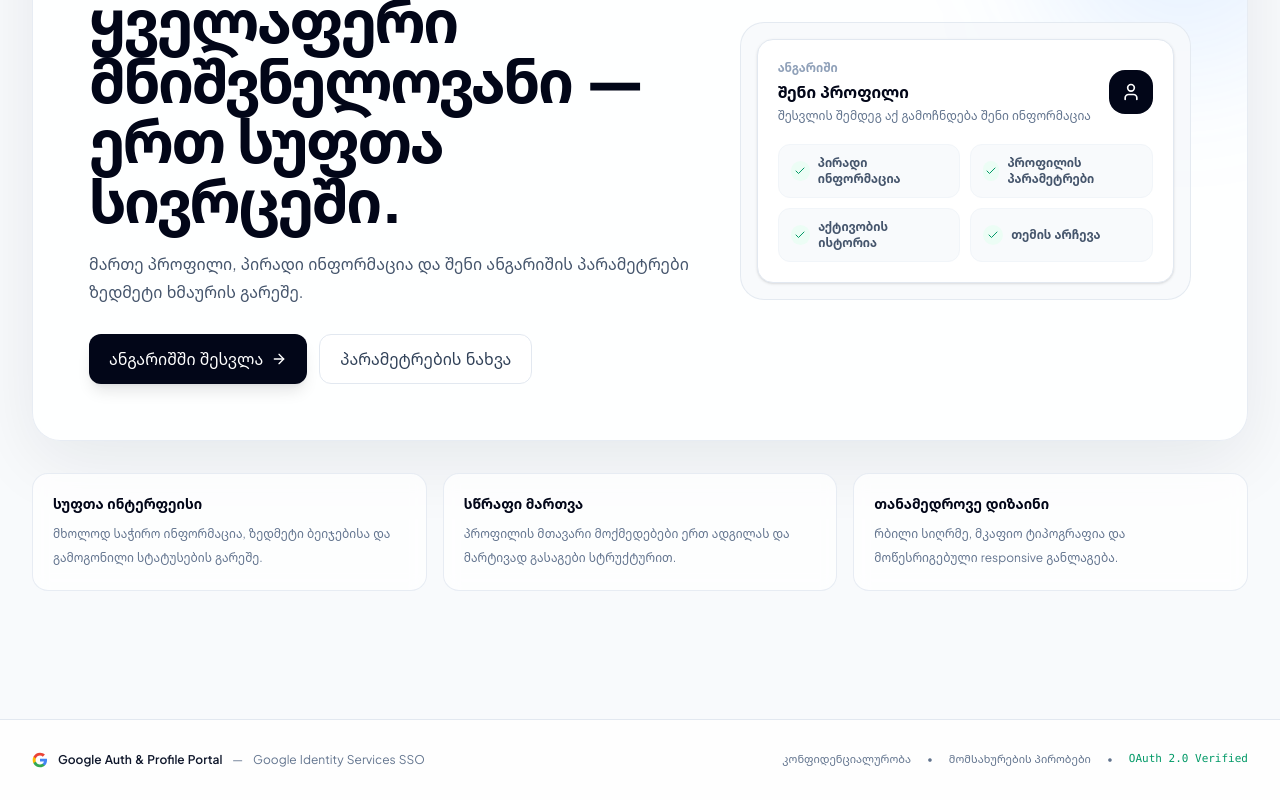
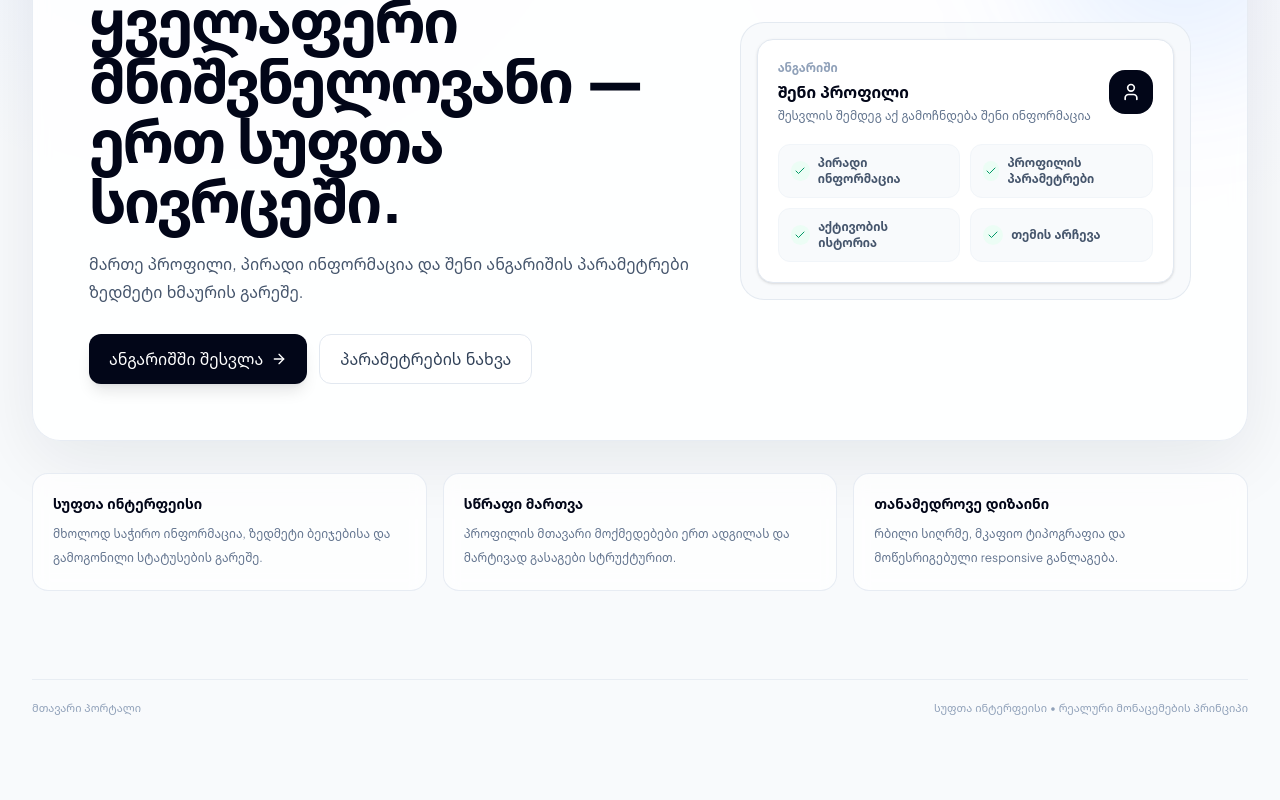
Before and after one commit to gbsdesign/mtavari-portali, a React (Vite) app: page / in a window 1280 px wide. Shown: the part 247-1047 px from the top of the page. After the commit the page ends 995 px from the top, so only its background shows below. Built offline with nearby package versions, Linux system fonts and the light colour scheme.

Commit message:
style: clean application shell and remove fake footer claims

```diff
--- a/src/App.tsx
+++ b/src/App.tsx
@@ -1,12 +1,11 @@
-import React, { useState, useEffect, Component, ErrorInfo, ReactNode } from 'react';
-import { AuthProvider, useAuth } from './context/AuthContext';
+import React, { Component, ErrorInfo, ReactNode, useEffect, useState } from 'react';
+import { AuthProvider } from './context/AuthContext';
 import { Navbar } from './components/Navbar';
 import { HomePage } from './components/HomePage';
 import { ProfilePage } from './components/ProfilePage';
 import { GoogleLoginModal } from './components/GoogleLoginModal';
-import { GoogleIcon } from './components/GoogleIcon';
 import { safeStorage } from './utils/storage';
-import { Shield, RefreshCw } from 'lucide-react';
+import { RefreshCw } from 'lucide-react';
 
 interface ErrorBoundaryProps {
   children: ReactNode;
@@ -14,90 +13,59 @@ interface ErrorBoundaryProps {
 
 interface ErrorBoundaryState {
   hasError: boolean;
-  error: Error | null;
 }
 
 class ErrorBoundary extends Component<ErrorBoundaryProps, ErrorBoundaryState> {
-  constructor(props: ErrorBoundaryProps) {
-    super(props);
-    this.state = { hasError: false, error: null };
-  }
+  state: ErrorBoundaryState = { hasError: false };
 
-  static getDerivedStateFromError(error: Error): ErrorBoundaryState {
-    return { hasError: true, error };
+  static getDerivedStateFromError(): ErrorBoundaryState {
+    return { hasError: true };
   }
 
   componentDidCatch(error: Error, errorInfo: ErrorInfo) {
-    console.error('App ErrorBoundary caught error:', error, errorInfo);
+    console.error('Application error:', error, errorInfo);
   }
 
   render() {
     if (this.state.hasError) {
       return (
-        <div className="min-h-screen bg-slate-50 dark:bg-slate-950 text-slate-900 dark:text-white flex items-center justify-center p-6">
-          <div className="max-w-md w-full p-8 rounded-3xl bg-white dark:bg-slate-900 border border-slate-200 dark:border-slate-800 text-center shadow-xl space-y-4">
-            <div className="w-12 h-12 mx-auto rounded-2xl bg-amber-100 dark:bg-amber-900/40 text-amber-600 dark:text-amber-400 flex items-center justify-center">
-              <Shield className="w-6 h-6" />
-            </div>
-            <h2 className="text-xl font-bold">ინტერფეისის განახლება</h2>
-            <p className="text-xs text-slate-500 dark:text-slate-400">
-              დაფიქსირდა დროებითი შეცდომა ჩატვირთვისას. გთხოვთ დააჭიროთ ღილაკს აპლიკაციის თავიდან ჩასატვირთად.
-            </p>
-            <button
-              onClick={() => {
-                this.setState({ hasError: false, error: null });
-                window.location.reload();
-              }}
-              className="px-5 py-2.5 rounded-xl bg-blue-600 hover:bg-blue-700 text-white font-semibold text-xs transition-colors flex items-center justify-center gap-2 mx-auto cursor-pointer"
-            >
-              <RefreshCw className="w-4 h-4" />
-              <span>ხელახლა ჩატვირთვა</span>
+        <div className="grid min-h-screen place-items-center bg-slate-50 p-6 dark:bg-slate-950">
+          <div className="w-full max-w-md rounded-3xl border border-slate-200 bg-white p-8 text-center shadow-xl dark:border-slate-800 dark:bg-slate-900">
+            <h1 className="text-xl font-black text-slate-950 dark:text-white">გვერდი ვერ ჩაიტვირთა</h1>
+            <p className="mt-2 text-sm leading-6 text-slate-500 dark:text-slate-400">სცადე აპლიკაციის ხელახლა ჩატვირთვა.</p>
+            <button onClick={() => window.location.reload()} className="mx-auto mt-5 inline-flex items-center gap-2 rounded-xl bg-slate-950 px-4 py-2.5 text-xs font-bold text-white dark:bg-white dark:text-slate-950">
+              <RefreshCw className="h-4 w-4" /> ხელახლა ჩატვირთვა
             </button>
           </div>
         </div>
       );
     }
+
     return this.props.children;
   }
 }
 
 function AppContent() {
-  const { isAuthenticated, user } = useAuth();
   const [currentView, setCurrentView] = useState<'home' | 'profile'>('home');
-  const [isLoginModalOpen, setIsLoginModalOpen] = useState<boolean>(false);
-
-  // Theme state using safe storage
-  const [darkMode, setDarkMode] = useState<boolean>(() => {
-    return safeStorage.getItem('app_theme_mode') === 'dark';
-  });
+  const [isLoginModalOpen, setIsLoginModalOpen] = useState(false);
+  const [darkMode, setDarkMode] = useState(() => safeStorage.getItem('app_theme_mode') === 'dark');
 
   useEffect(() => {
-    try {
-      if (darkMode) {
-        document.documentElement.classList.add('dark');
-        safeStorage.setItem('app_theme_mode', 'dark');
-      } else {
-        document.documentElement.classList.remove('dark');
-        safeStorage.setItem('app_theme_mode', 'light');
-      }
-    } catch {
-      // safe fallback
-    }
+    document.documentElement.classList.toggle('dark', darkMode);
+    safeStorage.setItem('app_theme_mode', darkMode ? 'dark' : 'light');
   }, [darkMode]);
 
   return (
-    <div className="min-h-screen bg-slate-50 dark:bg-slate-950 text-slate-900 dark:text-slate-100 flex flex-col font-sans transition-colors duration-200">
-      {/* Navigation Header */}
+    <div className="min-h-screen text-slate-900 transition-colors dark:text-slate-100">
       <Navbar
         currentView={currentView}
-        onNavigate={(view) => setCurrentView(view)}
+        onNavigate={setCurrentView}
         onOpenLoginModal={() => setIsLoginModalOpen(true)}
         darkMode={darkMode}
-        onToggleDarkMode={() => setDarkMode((prev) => !prev)}
+        onToggleDarkMode={() => setDarkMode((value) => !value)}
       />
 
-      {/* Main View Container */}
-      <main className="flex-1 max-w-7xl w-full mx-auto px-4 sm:px-6 lg:px-8">
+      <main className="mx-auto w-full max-w-7xl px-4 sm:px-6 lg:px-8">
         {currentView === 'home' ? (
           <HomePage
             onNavigateToProfile={() => setCurrentView('profile')}
@@ -111,37 +79,18 @@ function AppContent() {
         )}
       </main>
 
-      {/* Google Login Account Chooser Modal */}
+      <footer className="mx-auto mt-6 max-w-7xl px-4 pb-8 sm:px-6 lg:px-8">
+        <div className="flex flex-col gap-2 border-t border-slate-200/70 pt-5 text-[11px] text-slate-400 sm:flex-row sm:items-center sm:justify-between dark:border-slate-800">
+          <span>მთავარი პორტალი</span>
+          <span>სუფთა ინტერფეისი • რეალური მონაცემების პრინციპი</span>
+        </div>
+      </footer>
+
       <GoogleLoginModal
         isOpen={isLoginModalOpen}
         onClose={() => setIsLoginModalOpen(false)}
-        onSuccess={() => {
-          // Switch to profile on successful login
-          setCurrentView('profile');
-        }}
+        onSuccess={() => setCurrentView('profile')}
       />
-
-      {/* Global Footer */}
-      <footer className="mt-16 border-t border-slate-200 dark:border-slate-800 bg-white/80 dark:bg-slate-900/80 py-8 text-xs text-slate-500 dark:text-slate-400">
-        <div className="max-w-7xl mx-auto px-4 sm:px-6 lg:px-8 flex flex-col sm:flex-row items-center justify-between gap-4 text-center sm:text-left">
-          <div className="flex items-center gap-2.5">
-            <GoogleIcon className="w-4 h-4" />
-            <span className="font-semibold text-slate-900 dark:text-white">
-              Google Auth & Profile Portal
-            </span>
-            <span>—</span>
-            <span>Google Identity Services SSO</span>
-          </div>
-
-          <div className="flex items-center gap-4 text-[11px]">
-            <span className="hover:text-blue-600 transition-colors">კონფიდენციალურობა</span>
-            <span>•</span>
-            <span className="hover:text-blue-600 transition-colors">მომსახურების პირობები</span>
-            <span>•</span>
-            <span className="font-mono text-emerald-600 dark:text-emerald-400">OAuth 2.0 Verified</span>
-          </div>
-        </div>
-      </footer>
     </div>
   );
 }
```
